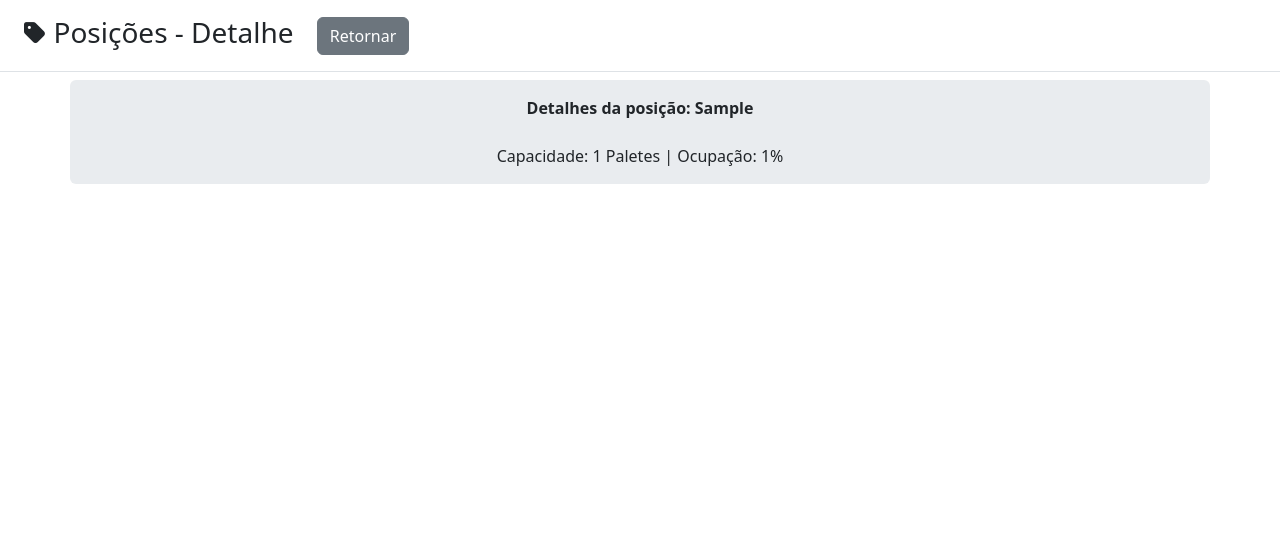
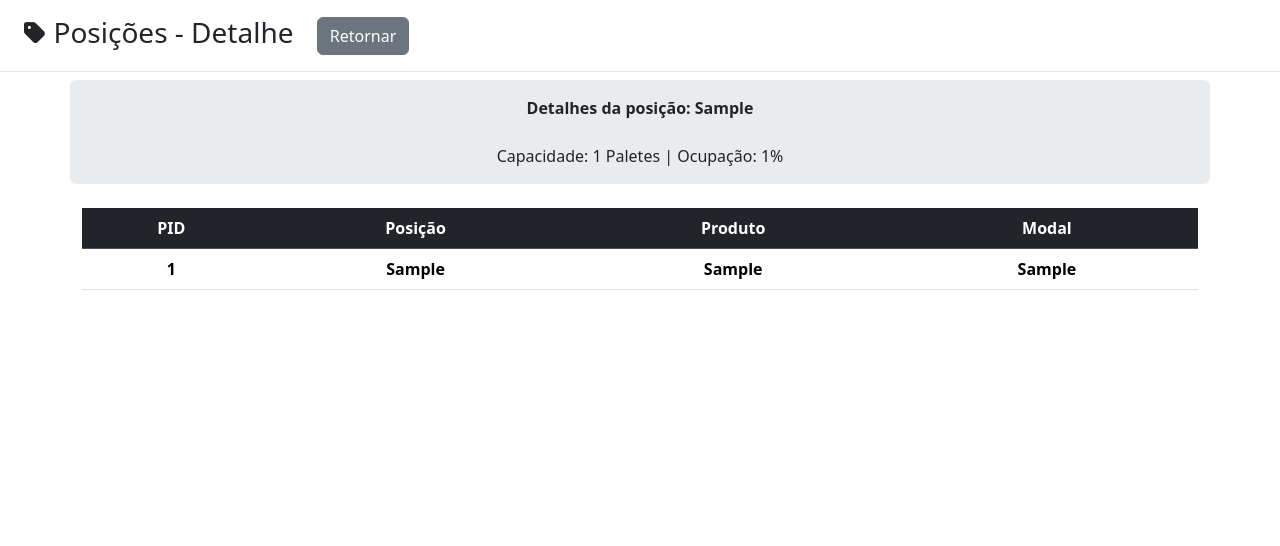
Before and after one commit to rochamrcs/projeto-gideao, a Django app: page /estoque/detail/1/ in a window 1280 px wide. Shown: the part 56-602 px from the top of the page. Run offline with Django 4.2, Linux system fonts and the light colour scheme; tables that the repository leaves empty hold one stand-in row (values such as "Sample post"); lists and menus that the app fills with data are empty; some libraries are stand-ins or nearby versions.

Commit message:
Ajustando a exibição de materiais armazenados na posição

```diff
--- a/projeto/Apps/Estoque/templates/estoque/detail_posicao.html
+++ b/projeto/Apps/Estoque/templates/estoque/detail_posicao.html
@@ -12,11 +12,36 @@
 
 <div class="container mx-auto bg-body-secondary pt-3 pb-3 rounded text-center">
 
-    <span class="fw-bold">Detalhes da posição: {{object.posicao}}</span><br>
+    <span class="fw-bold">Detalhes da posição: {{objetos_pos.posicao}}</span><br>
     <br>
-    <a>Capacidade: {{object.capacidade}} Paletes | </a>
-    <a>Ocupação: {{object.ocupacao}}%</a>
+    <a>Capacidade: {{objetos_pos.capacidade}} Paletes | </a>
+    <a>Ocupação: {{objetos_pos.ocupacao}}%</a>
 
 </div>
 
+{% if objetos_arm %}
+<div class="container table-responsive mt-4">
+    <table class="table">
+        <thead class="table-dark">
+            <th class="text-center">PID</th>
+            <th class="text-center">Posição</th>
+            <th class="text-center">Produto</th>
+            <th class="text-center">Modal</th>
+        </thead>
+        {% for armazem in objetos_arm%}
+        <tbody>
+            <th class="text-center"> {{armazem.PID}} </th>
+            <th class="text-center"> {{armazem.posicao}}</th>
+            <th class="text-center"> {{armazem.produto}}</th>
+            <th class="text-center"> {{armazem.modal}}</th>
+        </tbody>
+        {% endfor %}
+    </table>
+</div>
+{% else %}
+<div class="container">
+    <p class="alert alert-success mt-2">Sem material armazenado.</p>
+</div>
+{% endif %}
+
 {% endblock content %}
--- a/projeto/Apps/Estoque/templates/estoque/estoque.html
+++ b/projeto/Apps/Estoque/templates/estoque/estoque.html
@@ -13,7 +13,7 @@
 </div>
 
 {% if objetos_lista %}
-<div class="container">
+<div class="container table-responsive">
     <table class="table">
         <thead class="table-dark">
             <th class="text-center">Posição</th>
--- a/projeto/Apps/Estoque/urls.py
+++ b/projeto/Apps/Estoque/urls.py
@@ -4,5 +4,5 @@ from projeto.Apps.Estoque import views
 urlpatterns = [
     path('', views.estoque, name='estoque'),
     path('nova_posicao/', views.CriarPosicao.as_view(), name='nova_posicao'),
-    path('detail/<int:pk>/', views.DetalhePosicao.as_view(), name='detalhe')
+    path('detail/<str:pk>/', views.detail_estoque, name='detalhe')
 ]
--- a/projeto/Apps/Estoque/views.py
+++ b/projeto/Apps/Estoque/views.py
@@ -1,14 +1,15 @@
 from django.shortcuts import render, HttpResponse
 from django.views.generic import CreateView, DetailView
-from .models import Posicao
+from .models import Posicao, Armazenamento
 from .forms import PosicaoForm
 from django.urls import reverse_lazy
 
 def estoque(request):
     template_name = './estoque/estoque.html'
-    objetos = Posicao.objects.all()
+    objetos= Posicao.objects.all()
     contexto = {'objetos_lista': objetos}
     return render(request, template_name, contexto)
+
 
 def nova_posicao(request):
     template_name = './estoque/nova_posicao_form.html'
@@ -19,7 +20,14 @@ class CriarPosicao(CreateView):
     form_class = PosicaoForm
     success_url = reverse_lazy('estoque')
 
-class DetalhePosicao(DetailView):
+#class DetalhePosicao(DetailView):
+#    template_name = './estoque/detail_posicao.html'
+#    model = Posicao
+#    queryset = Posicao.objects.all()
+
+def detail_estoque(request, pk):
     template_name = './estoque/detail_posicao.html'
-    model = Posicao
-    queryset = Posicao.objects.all()
+    objetos_posicao = Posicao.objects.get(id=pk)
+    objetos_armazem = Armazenamento.objects.all()
+    contexto = {'objetos_pos': objetos_posicao, 'objetos_arm':  objetos_armazem}
+    return render(request, template_name, contexto)
--- a/projeto/templates/global/nav.html
+++ b/projeto/templates/global/nav.html
@@ -45,9 +45,7 @@
             </a>
             <ul class="dropdown-menu">
               <li><a class="dropdown-item" href="{% url 'estoque' %}">Posições</a></li>
-              <li><a class="dropdown-item" href="#">Another action</a></li>
-              <li><hr class="dropdown-divider"></li>
-              <li><a class="dropdown-item" href="#">Something else here</a></li>
+              <li><a class="dropdown-item" href="{% url 'nova_posicao' %}">Cadastrar posição</a></li>
             </ul>
           </li>
 
```
